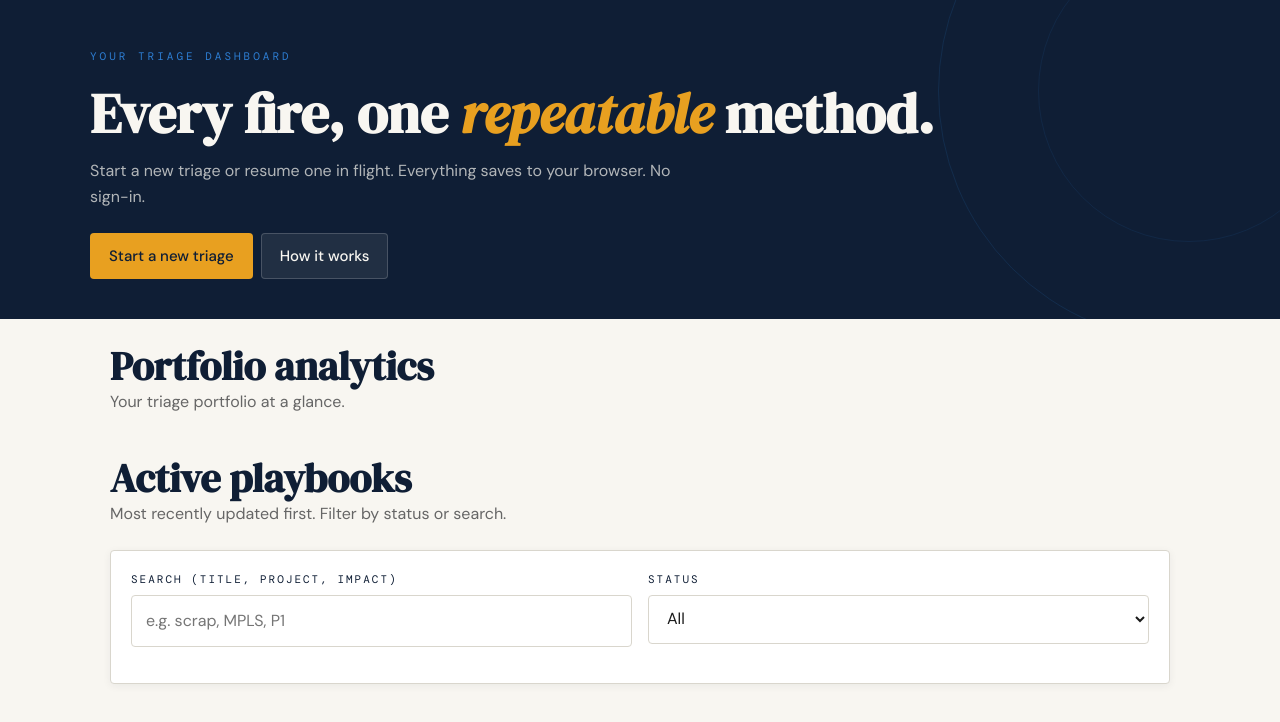
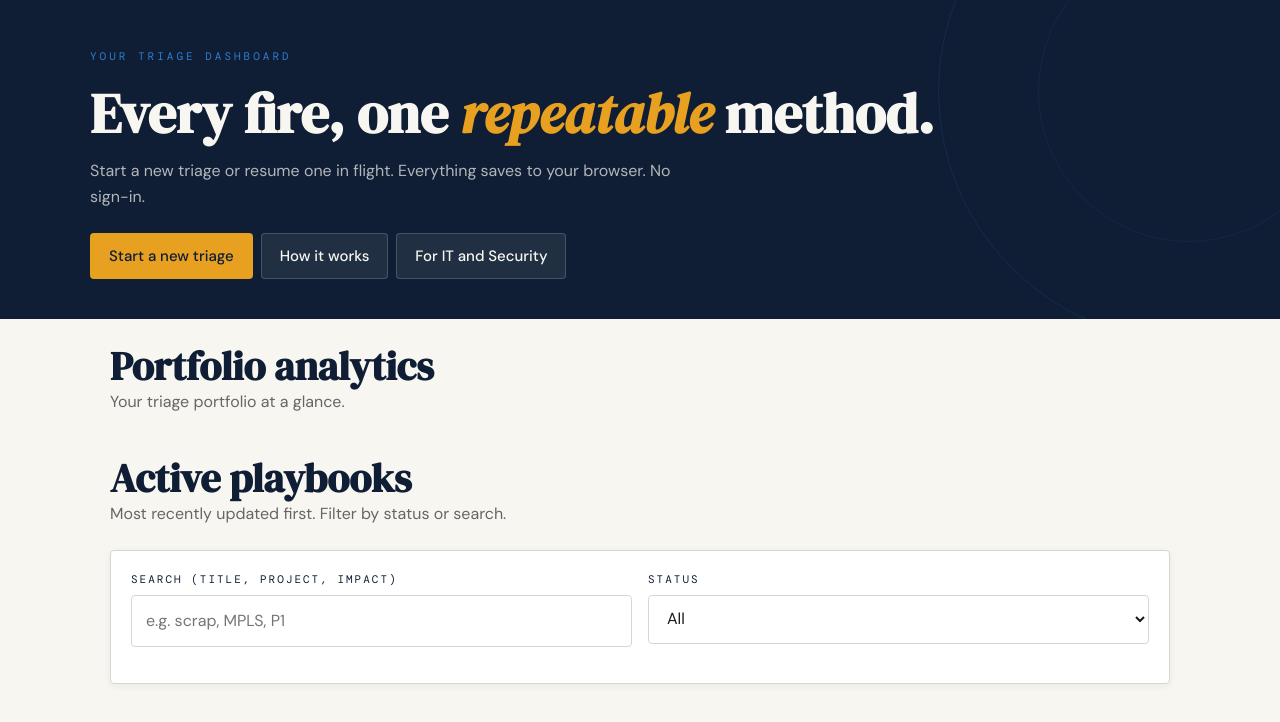
Before and after one commit to O2leGit/triage-playbook, a plain HTML site: page index.html in a window 1280 px wide. Drawn offline with nearby package versions, Linux system fonts and the light colour scheme.

Commit message:
Add For IT and Security link to hero on index and playbook pages

```diff
--- a/index.html
+++ b/index.html
@@ -21,6 +21,7 @@
       <div class="flex gap-1 flex-wrap" style="margin-top:24px">
         <button id="new-btn" class="btn btn-gold">Start a new triage</button>
         <a href="playbook.html" class="btn btn-ghost" style="background:rgba(248,246,241,0.08); color:var(--white); border-color:rgba(248,246,241,0.18)">How it works</a>
+        <a href="security.html" class="btn btn-ghost" style="background:rgba(248,246,241,0.08); color:var(--white); border-color:rgba(248,246,241,0.18)">For IT and Security</a>
       </div>
     </div>
   </section>
```
Also changed, not shown: playbook.html (+1 -0 lines).
